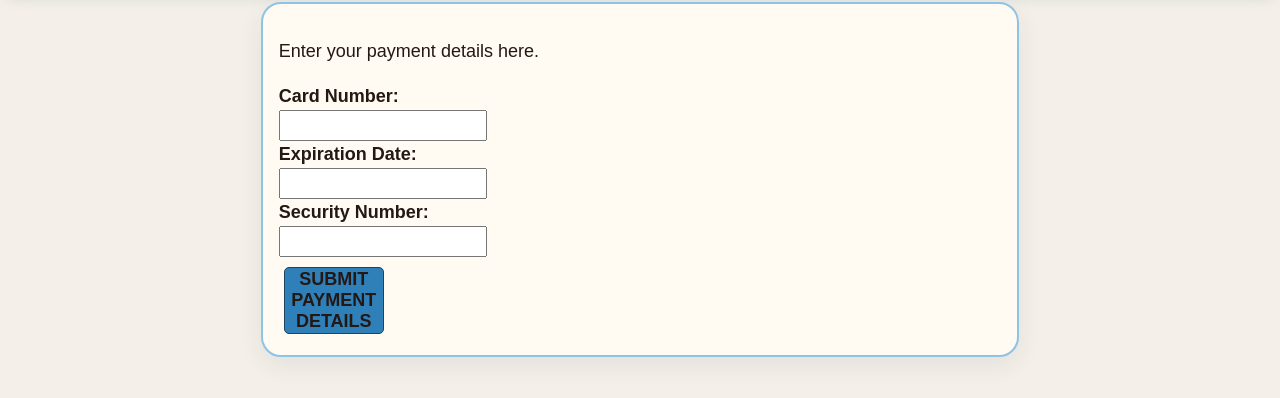
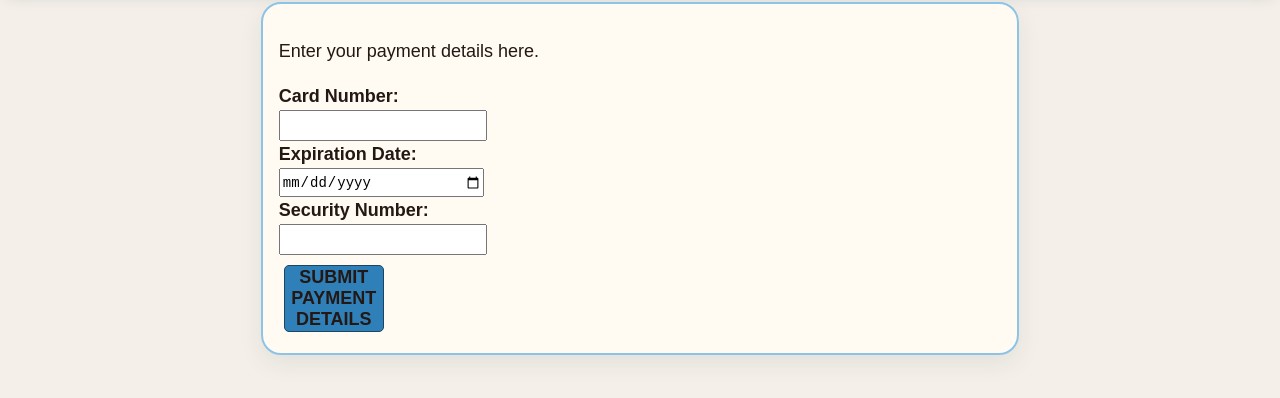
Before and after one commit to RoscoGooch/DSS2025-26-002-UG8, a website: page app/public/html/payment.html in a window 1280 px wide. Shown: the part 166-564 px from the top of the page. Drawn offline with Linux system fonts and the light colour scheme.

Commit message:
set date input to date

```diff
--- a/app/public/html/payment.html
+++ b/app/public/html/payment.html
@@ -23,7 +23,7 @@
             <input type="text" id="card_number_input" name="card_number_input">
 
             <label for="expiration_date_input">Expiration Date:</label>
-            <input type="text" id="expiration_date_input" name="expiration_date_input">
+            <input type="date" id="expiration_date_input" name="expiration_date_input">
 
             <label for="security_number_input">Security Number:</label>
             <input type="password" id="security_number_input" name="security_number_input">
```
